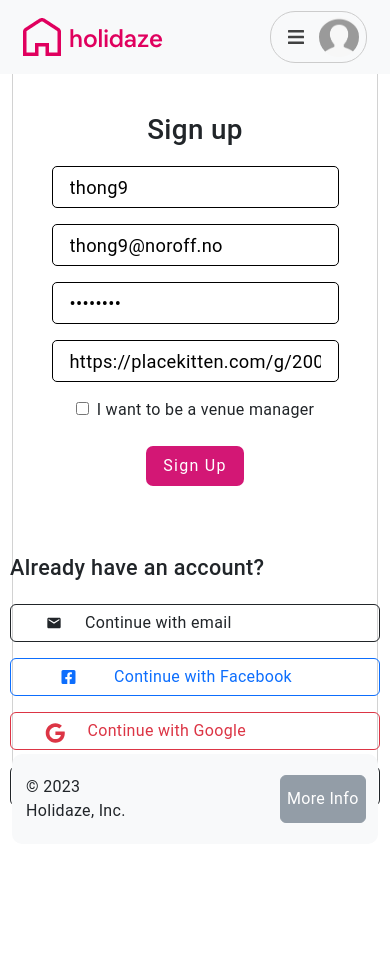
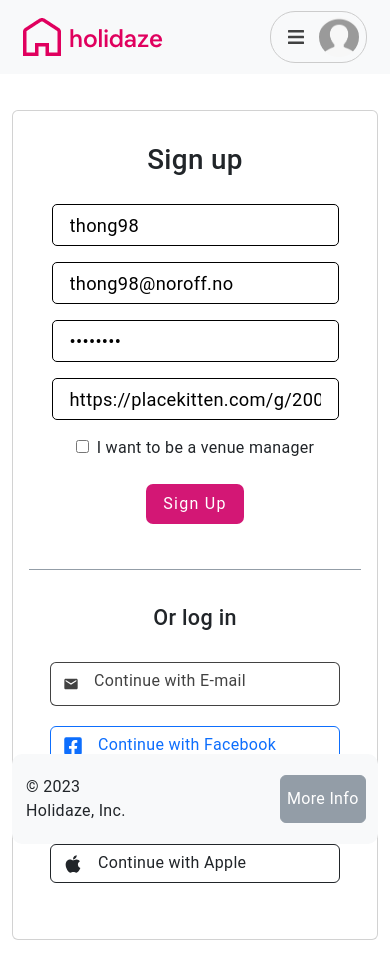
Before and after one commit to norbadboy/holidaze-project-exam-2-thong, a React (Create React App) app in the folder project-exam-2/: page /register in a window 390 px wide. Shown: the top 978 px of the page. Before the commit the page ends 913 px from the top, so only its background shows below. Built offline with nearby package versions, Linux system fonts and the light colour scheme; no server answers.

Commit message:
fixed sign up responsive

```diff
--- a/project-exam-2/src/routes/RegisterPage/index.jsx
+++ b/project-exam-2/src/routes/RegisterPage/index.jsx
@@ -1,16 +1,17 @@
 import { yupResolver } from "@hookform/resolvers/yup";
 import * as yup from "yup";
 import { useForm } from "react-hook-form";
+import { useState } from "react";
+import { useNavigate, Link } from "react-router-dom";
+import { Button, Card, Row, Col } from "react-bootstrap";
+import { MdMail } from "react-icons/md";
+import { FaFacebookSquare, FaApple, FaGoogle } from "react-icons/fa";
 import { StyledForm, StyledInput } from "../../styles/styledComponents/styledForm";
 import { StyledButton } from "../../styles/styledComponents/styledButton";
 import { ErrorMessage } from "../../styles/styledComponents/errorMessage";
-import { Button, Card, Row, Col } from "react-bootstrap";
 import { registerFunction } from "../../api/auth/register.mjs";
-import { FaFacebookSquare, FaApple, FaGoogle } from "react-icons/fa";
-import { MdMail } from "react-icons/md";
-import { useNavigate, Link } from "react-router-dom";
 import { loginFunction } from "../../api/auth/login.mjs";
-import { useState } from "react";
+import styles from "../../styles/register.module.css";
 
 const schema = yup.object().shape({
   name: yup
@@ -31,8 +32,8 @@ function SignUpForm() {
   const [errorMessage, setErrorMessage] = useState("");
   // only for testing. remove later
   const defaultValues = {
-    name: "thong9",
-    email: "thong9@noroff.no",
+    name: "thong98",
+    email: "thong98@noroff.no",
     password: "12345678",
     avatar: "https://placekitten.com/g/200/300",
     venueManager: false,
@@ -76,33 +77,37 @@ function SignUpForm() {
   };
 
   return (
-    <Card className="mt-5">
-      <Card.Body className="pt-5">
-        <Row className="d-flex justify-content-between">
+    <Card className={styles.signUp_Container}>
+      <Card.Body className={styles.signUp_Body}>
+        <Row className={styles.signUpRow_Container}>
           <Col lg={6}>
             <StyledForm className="d-flex flex-grow-1" onSubmit={handleSubmit(onSubmit)}>
               <div className="mb-1">
-                <h1 className="mb-3">Sign up</h1>
+                <h1 className="mb-4">Sign up</h1>
               </div>
               <StyledInput
+                className={styles.signUp_Input}
                 type="text"
                 placeholder="Name"
                 {...register("name", { required: true })}
               />
               {errors.name && <p>{errors.name.message}</p>}
               <StyledInput
+                className={styles.signUp_Input}
                 type="email"
                 placeholder="Email"
                 {...register("email", { required: true })}
               />
               {errors.email && <p>{errors.email.message}</p>}
               <StyledInput
+                className={styles.signUp_Input}
                 type="password"
                 placeholder="Password"
                 {...register("password", { required: true })}
               />
               {errors.password && <p>{errors.password.message}</p>}
               <StyledInput
+                className={styles.signUp_Input}
                 type="text"
                 placeholder="Avatar URL"
                 {...register("avatar", { required: false })}
@@ -121,67 +126,61 @@ function SignUpForm() {
             </StyledForm>
           </Col>
           <Col lg={6}>
-            <div className="d-flex flex-grow-1 justify-content-center">
-              <div className="redirectToLoginContainer d-flex flex-column">
-                <h4 className="mt-4">Already have an account?</h4>
-                <Link to="/login" style={{ textDecoration: "none" }}>
+            <div className={styles.haveAccount_Container}>
+              <div className="d-flex flex-column">
+                <h4 className={styles.haveAccount_Title}>Already have an account?</h4>
+                <h4 className={styles.haveAccount_Title_Mobile}>Or log in</h4>
+                <div className="mt-1">
+                  <Link to="/login" className={styles.redirectToLogin_Link}>
+                    <div className={styles.redirect_ButtonContainer}>
+                      <Button className={styles.redirectToLogin_Button}>
+                        <div className={styles.redirectToLogin_IconContainer}>
+                          <MdMail className={styles.redirectToLogin_Icon} />
+                        </div>
+                        <div className={styles.redirectToLogin_Text}>Continue with E-mail</div>
+                      </Button>
+                    </div>
+                  </Link>
+                  <div className={styles.redirect_ButtonContainer}>
                     <Button
-                    className="mt-3 d-flex justify-content-center"
-                    variant="outline-dark"
-                    size="md"
-                    style={{ width: "370px" }}
-                  >
-                    <MdMail
-                      className="mt-1 d-flex flex-grow-1"
-                      style={{
-                        width: "0px",
-                      }}
-                    />
-                    <div className="d-flex flex-grow-1" style={{ width: "220px" }}>
-                      Continue with email
-                    </div>
-                  </Button>
-                </Link>
-                <Button
-                  className="mt-3 d-flex justify-content-center"
+                      className={styles.redirect_Button}
                       variant="outline-primary"
                       size="md"
                       onClick={() => window.open("https://www.facebook.com", "_blank")}
                     >
-                  <FaFacebookSquare className="mt-1 d-flex flex-grow-1" />
-                  <div className="d-flex flex-grow-1">Continue with Facebook</div>
+                      <div className={styles.redirect_IconContainer}>
+                        <FaFacebookSquare className={styles.redirect_Icon} />
+                      </div>
+                      <div className={styles.redirect_Text}>Continue with Facebook</div>
                     </Button>
+                  </div>
+                  <div className={styles.redirect_ButtonContainer}>
                     <Button
-                  className="mt-3 d-flex justify-content-center"
+                      className={styles.redirect_Button}
                       variant="outline-danger"
                       size="md"
                       onClick={() => window.open("https://www.google.com", "_blank")}
                     >
-                  <FaGoogle
-                    className="mt-1 d-flex flex-grow-1"
-                    style={{ width: "0px", height: "20px" }}
-                  />
-                  <div className="d-flex flex-grow-1" style={{ width: "215px" }}>
-                    Continue with Google
-                  </div>{" "}
+                      <div className={styles.redirect_IconContainer}>
+                        <FaGoogle className={styles.redirect_Icon} />
+                      </div>
+                      <div className={styles.redirect_Text}>Continue with Google</div>{" "}
                     </Button>
+                  </div>
+                  <div className={styles.redirect_ButtonContainer}>
                     <Button
-                  className="mt-3 d-flex justify-content-center"
+                      className={styles.redirect_Button}
                       variant="outline-dark"
                       size="md"
                       onClick={() => window.open("https://www.apple.com", "_blank")}
                     >
-                  <FaApple
-                    className="mt-1 d-flex flex-grow-1"
-                    style={{
-                      width: "0px",
-                      height: "22px",
-                    }}
-                  />
-                  <div className="d-flex flex-grow-1" style={{ width: "215px" }}>
-                    Continue with Apple
+                      <div className={styles.redirect_IconContainer}>
+                        <FaApple className={styles.redirect_Icon} />
                       </div>
+                      <div className={styles.redirect_Text}>Continue with Apple</div>
                     </Button>
+                  </div>
+                </div>
               </div>
             </div>
           </Col>
--- /dev/null
+++ b/project-exam-2/src/styles/register.module.css
@@ -0,0 +1,124 @@
+.signUp_Container {
+  margin: 110px 0 50px 0;
+}
+
+/* Sign up col*/
+.signUpRow_Container {
+  display: flex;
+  justify-content: space-between;
+}
+
+/* Already have account col*/
+.haveAccount_Container {
+  display: flex;
+  flex: 1;
+  justify-content: center;
+  border-top: none;
+}
+.haveAccount_Title {
+  margin-top: 35px;
+  display: flex;
+  justify-content: center;
+}
+.haveAccount_Title_Mobile {
+  display: none;
+}
+
+/* Buttons */
+.redirectToLogin_Button {
+  display: flex;
+  background-color: var(--neutral-0);
+  color: var(--dark);
+  border-color: var(--dark);
+  width: 290px;
+}
+.redirectToLogin_Button:hover {
+  background-color: var(--dark);
+  color: var(--neutral-0);
+  border-color: var(--dark);
+}
+.redirectToLogin_Button:active {
+  background-color: var(--dark) !important;
+  color: var(--neutral-0) !important;
+  border-color: var(--dark) !important;
+}
+.redirectToLogin_Link {
+  text-decoration: none;
+}
+.redirectToLogin_IconContainer {
+  height: 30px;
+}
+.redirectToLogin_Icon {
+  height: 100%;
+  display: flex;
+  align-items: center;
+}
+.redirectToLogin_Text {
+  margin-left: 15px;
+}
+.redirect_ButtonContainer {
+  margin-top: 20px;
+  display: flex;
+  justify-content: center;
+}
+.redirect_Button {
+  display: flex;
+  justify-content: start;
+  width: 290px;
+}
+.redirect_IconContainer {
+  height: 25px;
+  display: flex;
+  align-items: center;
+}
+.redirect_Text {
+  margin-left: 15px;
+}
+.redirect_Icon {
+  font-size: 20px;
+}
+
+@media screen and (max-width: 990px) {
+  .haveAccount_Container {
+    border-top: 1px solid var(--neutral-400);
+  }
+  .haveAccount_Title {
+    margin-top: 50px;
+  }
+  .signUp_Body {
+    margin-bottom: 40px;
+  }
+}
+
+@media screen and (max-width: 400px) {
+  .haveAccount_Title_Mobile {
+    display: flex;
+    justify-content: center;
+    margin-top: 35px;
+  }
+  .haveAccount_Title {
+    display: none;
+  }
+}
+
+@media screen and (max-width: 350px) {
+  .signUp_Input {
+    font-size: 20px;
+  }
+  .redirectToLogin_Text,
+  .redirect_Text {
+    font-size: 14px;
+  }
+  .redirect_Button,
+  .redirectToLogin_Button {
+    width: 255px;
+  }
+  .redirectToLogin_Icon,
+  .redirect_Icon {
+    font-size: 17px;
+  }
+  .redirect_Text,
+  .redirectToLogin_Text {
+    margin-left: 12px;
+  }
+}
```
Lines whose indentation alone changed are shown as unchanged.
